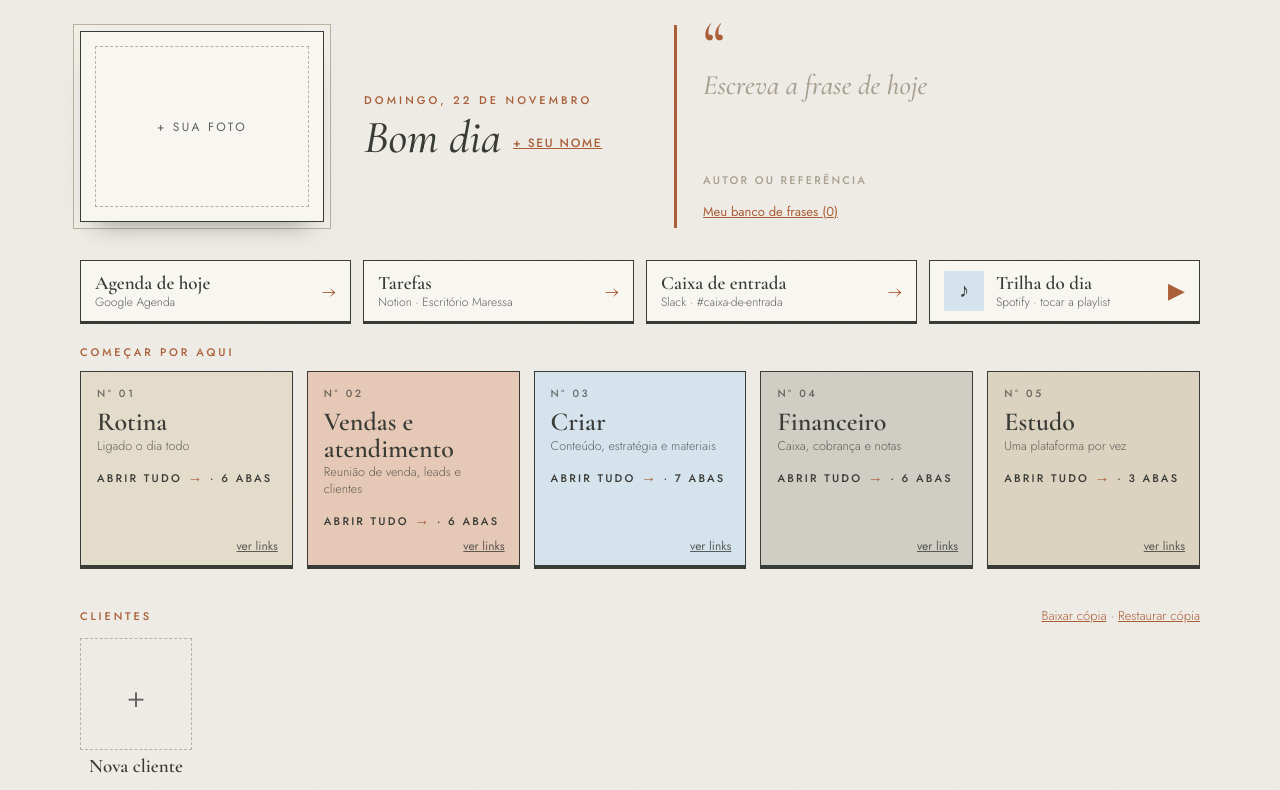
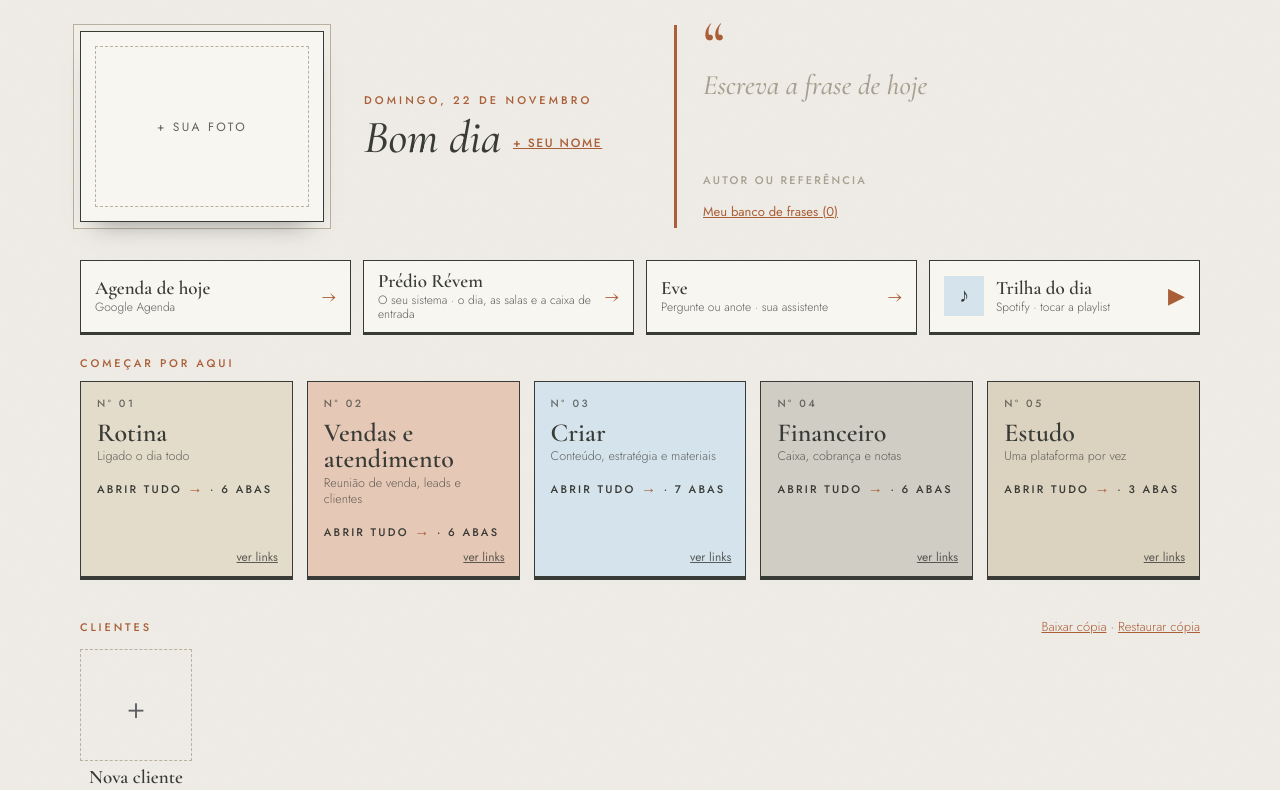
Before and after one commit to revem-gestao/mesa, a plain HTML site: page index.html in a window 1280 px wide. Shown: the part 61-851 px from the top of the page. Drawn offline with nearby package versions, Linux system fonts and the light colour scheme; no server answers.

Commit message:
Atalhos Tarefas e Caixa de entrada trocados por Prédio Révem e Eve

```diff
--- a/index.html
+++ b/index.html
@@ -387,8 +387,8 @@ const MODES=[
 ];
 const ATALHOS=[
  {t:"Agenda de hoje",s:"Google Agenda",u:"https://calendar.google.com/calendar/r/day?authuser="+ME},
- {t:"Tarefas",s:"Notion · Escritório Maressa",u:"https://app.notion.com/p/maressaalmeida/Escrit-rio-Maressa-3f63ff7edecd81bab085f5c04903f4cf?source=copy_link"},
- {t:"Caixa de entrada",s:"Slack · #caixa-de-entrada",u:"https://revem.slack.com/archives/C0C8JH29RA8"},
+ {t:"Prédio Révem",s:"O seu sistema · o dia, as salas e a caixa de entrada",u:"https://claude.ai/artifact/DtTk2yy6tJmN5LS3QA6CX1"},
+ {t:"Eve",s:"Pergunte ou anote · sua assistente",u:"https://claude.ai/artifact/MUw5oAWkbKBeDSHcUCCc4U"},
  {spotify:true,t:"Trilha do dia",s:"Spotify · tocar a playlist",u:SP_URL}
 ];
 
```
